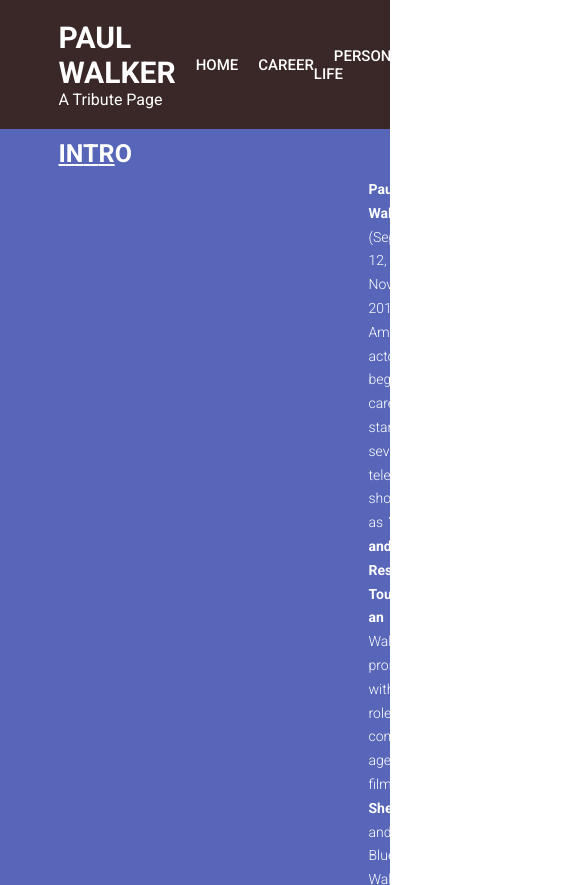
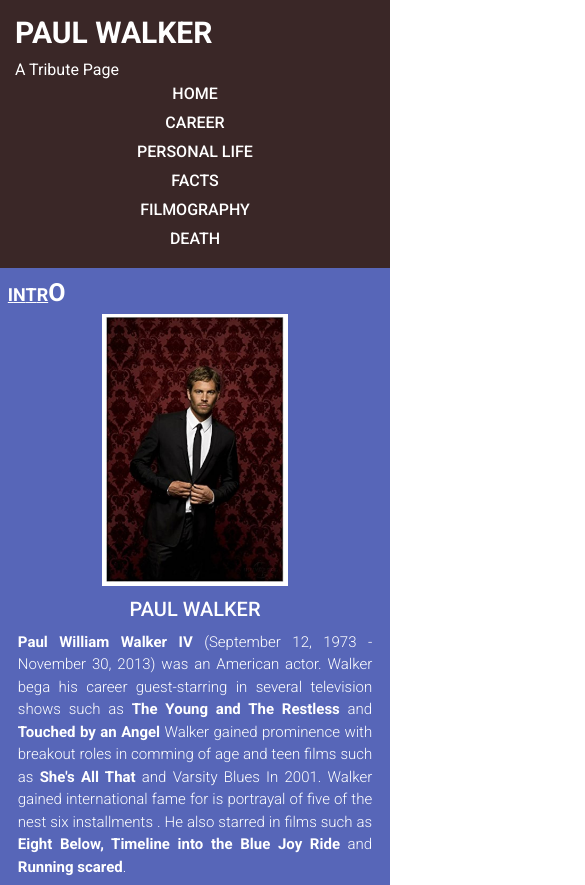
Before and after one commit to intern-Pradip/UI_Tribute_Paul_Walker, a plain HTML site: page index.html in a window 390 px wide. Shown: the top 885 px of the page, 585 px wide, since content can reach past the window. Drawn offline with Linux system fonts and the light colour scheme.

Commit message:
make responsive

```diff
--- a/style.css
+++ b/style.css
@@ -13,14 +13,15 @@
     margin: 0 auto;
 }
 
-strong{
+strong {
     font-weight: 700;
 }
+
 .section-header {
     display: flex;
     justify-content: space-between;
     align-items: center;
-    padding: 20px 15%;
+    padding: 20px 10%;
     background-color: rgb(58, 39, 39);
 }
 
@@ -42,11 +43,15 @@ strong{
     font-size: 12px;
 }
 
+.list {
+    margin: 0 10px;
+}
+
 .list a {
     font-weight: 500;
     font-size: 15px;
-    margin-left: 20px;
     text-decoration: none;
+    color: white;
 }
 
 .list a:hover {
@@ -55,12 +60,13 @@ strong{
 
 .section-about {
     background-color: #5766b8;
-    padding:0 15%;
+    padding: 20px 10%;
 }
 
 .section-about h1 {
     font-weight: 600;
     font-size: 25px;
+    padding-bottom: 10px;
 }
 
 .about-heading-tag span {
@@ -71,32 +77,126 @@ strong{
 
 .about-row {
     display: flex;
-    justify-content: space-between;
+    flex-direction: row;
     align-items: center;
-}
-
-.section-about h1 {
-    padding: 10px 0px;
+    text-align: center;
 }
 
 .about-img {
     width: 280px;
     height: auto;
     outline: 3px solid white;
+    margin-bottom: 10px;
 }
 
 .about-img-tag {
     font-size: 20px;
     font-weight: 500;
-    display: block;
-    text-align: center;
-    padding-bottom: 10px;
 }
 
 .section-about p {
-    padding: 0 0 30px 30px;
+    padding: 0 10px;
     text-align: justify;
-    font-size: 14px;
+    font-size: 16px;
     line-height: 1.7;
     word-spacing: 1.4;
 }
+
+/* Responsive Styles */
+@media (max-width: 1200px) {
+    .section-header {
+        padding: 20px 5%;
+    }
+
+    .section-about {
+        padding: 20px 5%;
+    }
+
+    .about-row {
+        flex-direction: row;
+    }
+
+    .about-img {
+        width: 240px;
+    }
+}
+
+@media (max-width: 900px) {
+    .section-header {
+        flex-direction: column;
+        align-items: flex-start;
+        padding: 20px;
+    }
+
+    .heading-logo {
+        margin-bottom: 10px;
+    }
+
+    .nav-menu {
+        flex-direction: row;
+        width: 100%;
+    }
+
+    .list a {
+        font-size: 16px;
+        padding: 5px 0;
+        display: block;
+    }
+
+    .section-about {
+        padding: 20px 2%;
+    }
+
+    .about-heading-tag span {
+        font-size: 20px;
+    }
+
+    .about-img {
+        width: 200px;
+    }
+
+    .about-row {
+        flex-direction: column;
+    }
+
+    .section-about p {
+        padding: 0;
+        font-size: 15px;
+    }
+}
+
+@media (max-width: 600px) {
+    .section-header {
+        padding: 15px;
+    }
+
+    .heading-logo {
+        margin-bottom: 10px;
+    }
+
+    .nav-menu {
+        flex-direction: column;
+    }
+
+    .section-about {
+        padding: 10px 2%;
+    }
+
+    .about-heading-tag span {
+        font-size: 18px;
+    }
+
+    .about-img {
+        width: 180px;
+    }
+
+    .about-row {
+        padding: 0 10px;
+    }
+
+    .section-about p {
+        padding: 10px 0;
+        line-height: 1.5;
+        font-size: 15px;
+    }
+}
```
Also changed, not shown: paul_walker.webp (deleted), read.txt (deleted).
